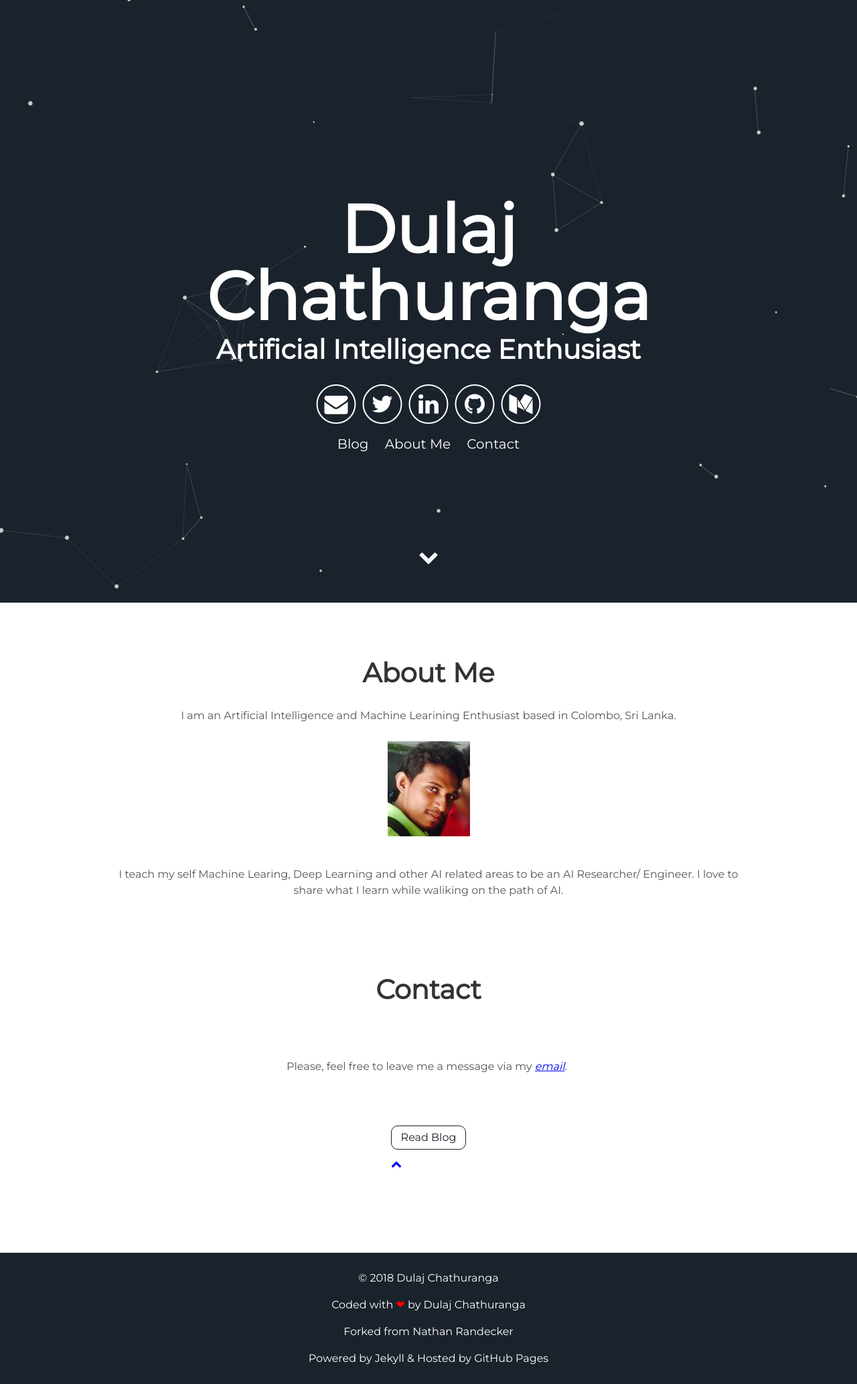
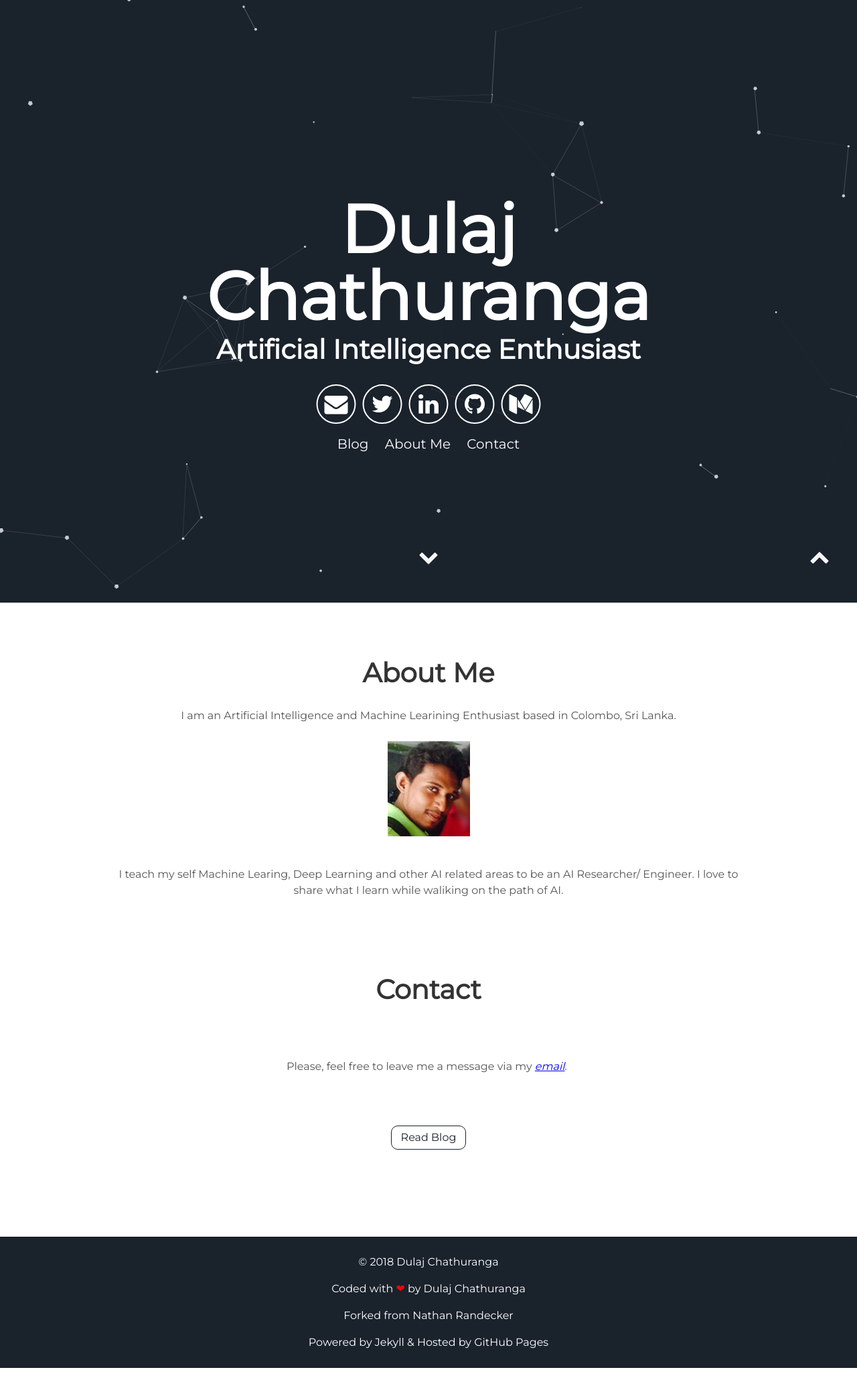
Before and after one commit to DulajChathuranga/dulajchathuranga.github.io, a Jekyll site: the page built from index.html, in a window 1280 px wide. Shown: the whole page at 67% size. Built offline with Jekyll 4.4.1, drawn with Linux system fonts in a browser that asks for light colours; after the commit the page ends 2043 px from its top, so only the background shows below that.

Commit message:
Update projects.html

```diff
--- a/_includes/projects.html
+++ b/_includes/projects.html
@@ -12,5 +12,5 @@
 
 <div class="user-projects">
   <a class="project-link" href="#">Read Blog</a>
-  <a class="up" href="#header" data-scroll><i class="icon fa fa-chevron-up"></i></a>
+  <a class="down" href="#header" data-scroll><i class="icon fa fa-chevron-up"></i></a>
 </div>
```
